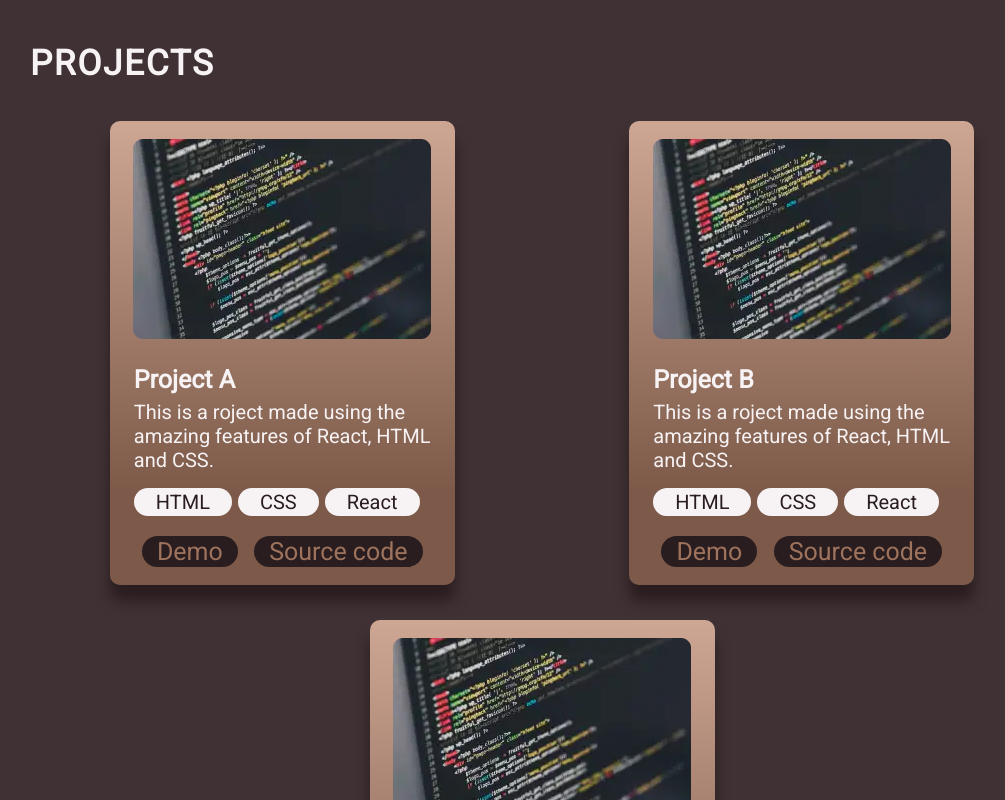
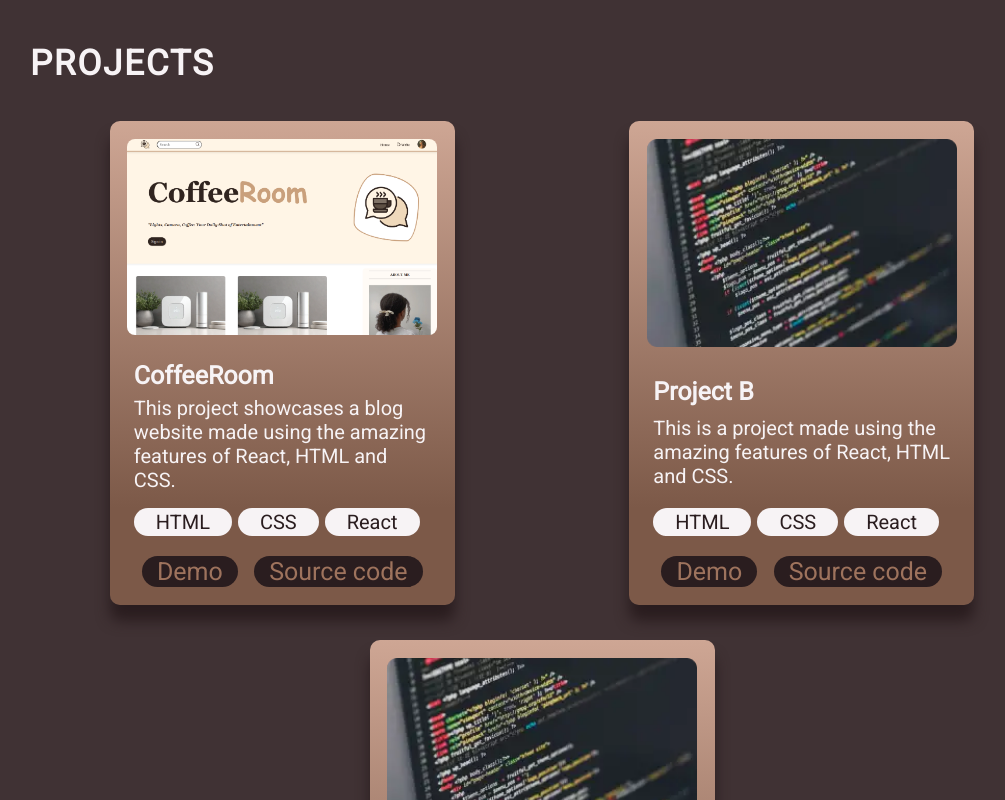
Before and after one commit to react2rosie/portfolio, a React (Vite) app: page / in a window 1280 px wide. Shown: the part 1400-2200 px from the top of the page, without its empty margins (98-1103 px from the left). Built offline with nearby package versions, Linux system fonts and the light colour scheme.

Commit message:
added coffeeRoom

```diff
--- a/src/components/Projects/ProjectCard.module.css
+++ b/src/components/Projects/ProjectCard.module.css
@@ -13,7 +13,10 @@
   justify-content: space-between;
 
   img {
+    object-fit: cover;
     margin-bottom: 26px;
+    border-radius: 8px;
+    width: 310px;
     min-width: 200px;
     align-self: center;
   }
--- a/src/data/projects.json
+++ b/src/data/projects.json
@@ -1,22 +1,22 @@
 [
   {
-    "title": "Project A",
-    "imageSrc": "project/project.png",
-    "description": "This is a roject made using the amazing features of React, HTML and CSS.",
+    "title": "CoffeeRoom",
+    "imageSrc": "project/croom.png",
+    "description": "This project showcases a blog website made using the amazing features of React, HTML and CSS.",
     "skills": ["HTML", "CSS", "React"],
-    "demo": "https//www.example.com"
+    "demo": "https://coffee-room.vercel.app"
   },
   {
     "title": "Project B",
     "imageSrc": "project/project.png",
-    "description": "This is a roject made using the amazing features of React, HTML and CSS.",
+    "description": "This is a project made using the amazing features of React, HTML and CSS.",
     "skills": ["HTML", "CSS", "React"],
     "demo": "https//www.example.com"
   },
   {
     "title": "Project C",
     "imageSrc": "project/project.png",
-    "description": "This is a roject made using the amazing features of React, HTML and CSS.",
+    "description": "This is a project made using the amazing features of React, HTML and CSS.",
     "skills": ["HTML", "CSS", "Tailwind", "React"],
     "demo": "https//www.example.com"
   }
```
Also changed, not shown: assets/project/croom.png (added), assets/skills/javascript-1.svg (deleted).
